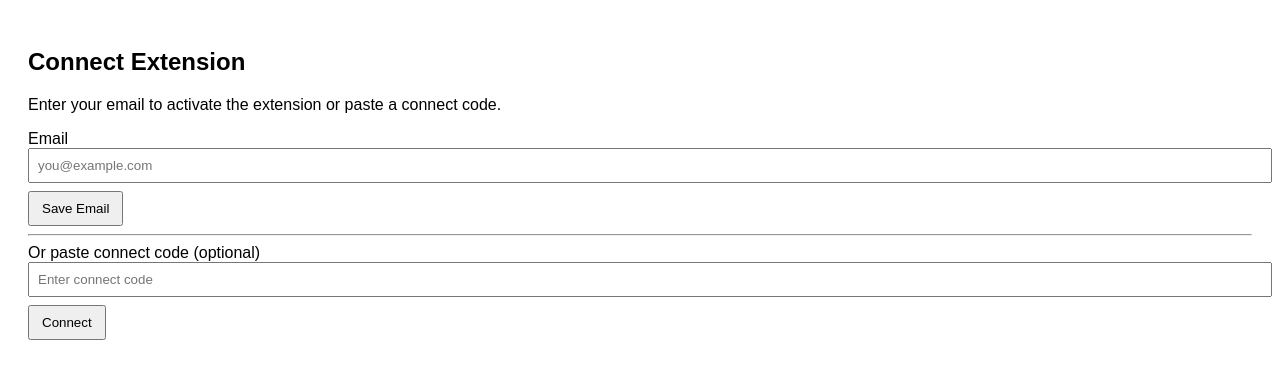
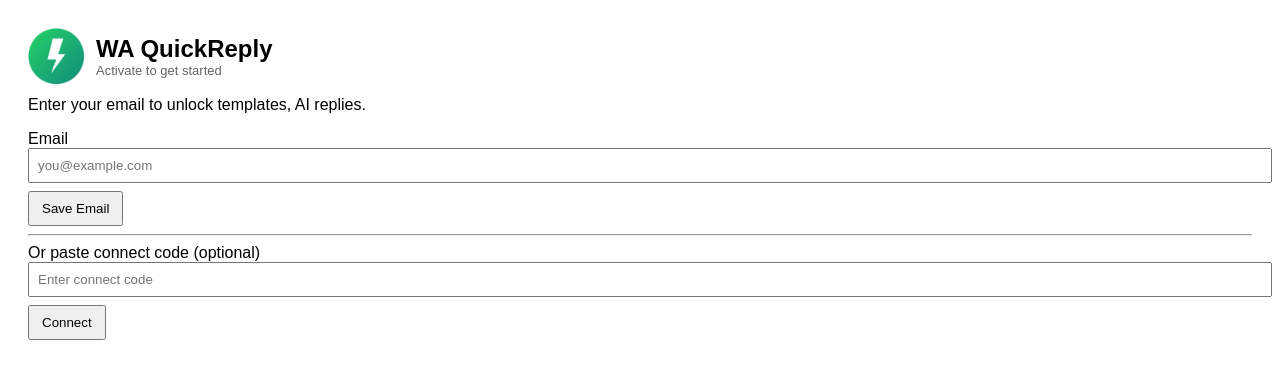
Before and after one commit to Daniel2Okpara/whatsapp-quickreply, a browser extension: page options.html in a window 1280 px wide. Drawn offline with Linux system fonts and the light colour scheme.

Commit message:
ui: show app icon in options + update activation text

```diff
--- a/options.html
+++ b/options.html
@@ -11,8 +11,14 @@
   </style>
 </head>
 <body>
-  <h2>Connect Extension</h2>
-  <p>Enter your email to activate the extension or paste a connect code.</p>
+  <div style="display:flex; align-items:center; gap:12px;">
+    <img src="icons/icon128.png" alt="WA QuickReply" style="width:56px;height:56px;border-radius:10px;" />
+    <div>
+      <h2 style="margin:0;">WA QuickReply</h2>
+      <div style="color:#666; font-size:13px;">Activate to get started</div>
+    </div>
+  </div>
+  <p style="margin-top:12px;">Enter your email to unlock templates, AI replies.</p>
   <label>Email</label>
   <input id="email" placeholder="you@example.com" type="email" />
   <button id="save-email">Save Email</button>
```
